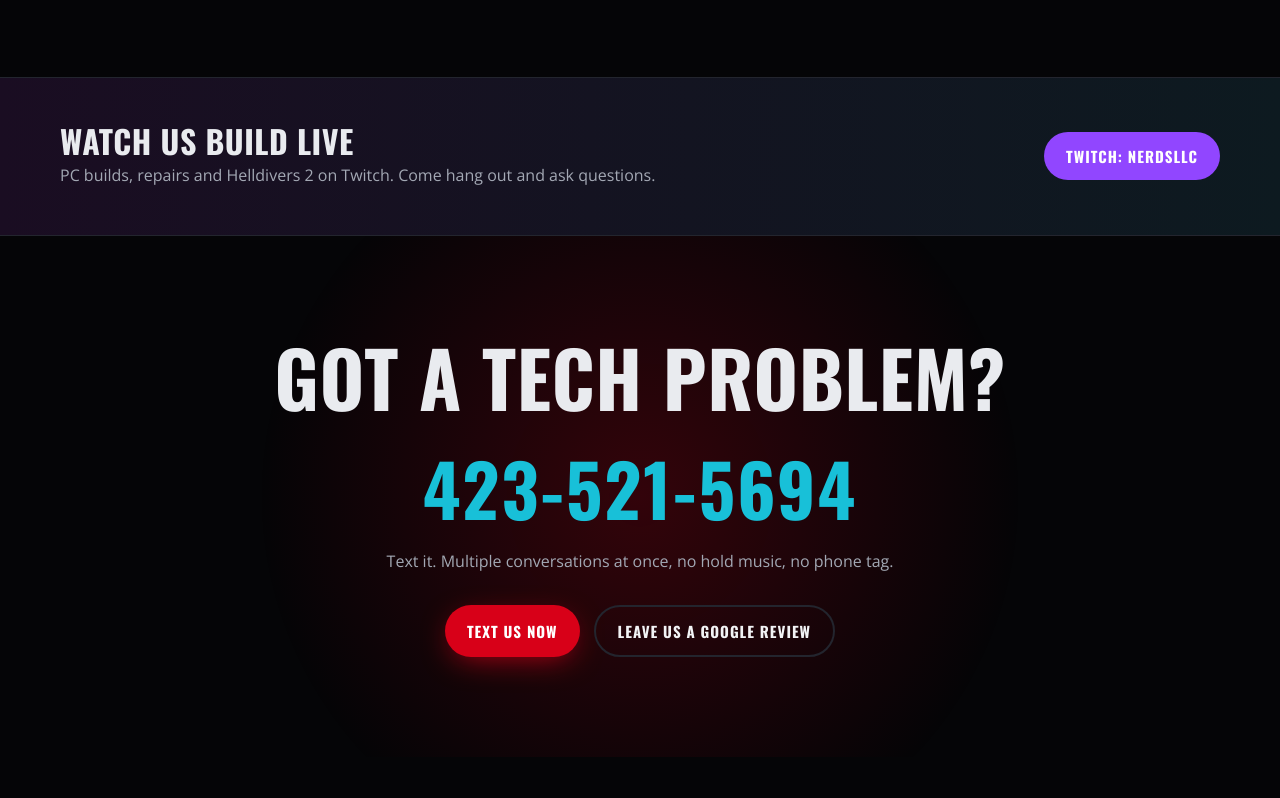
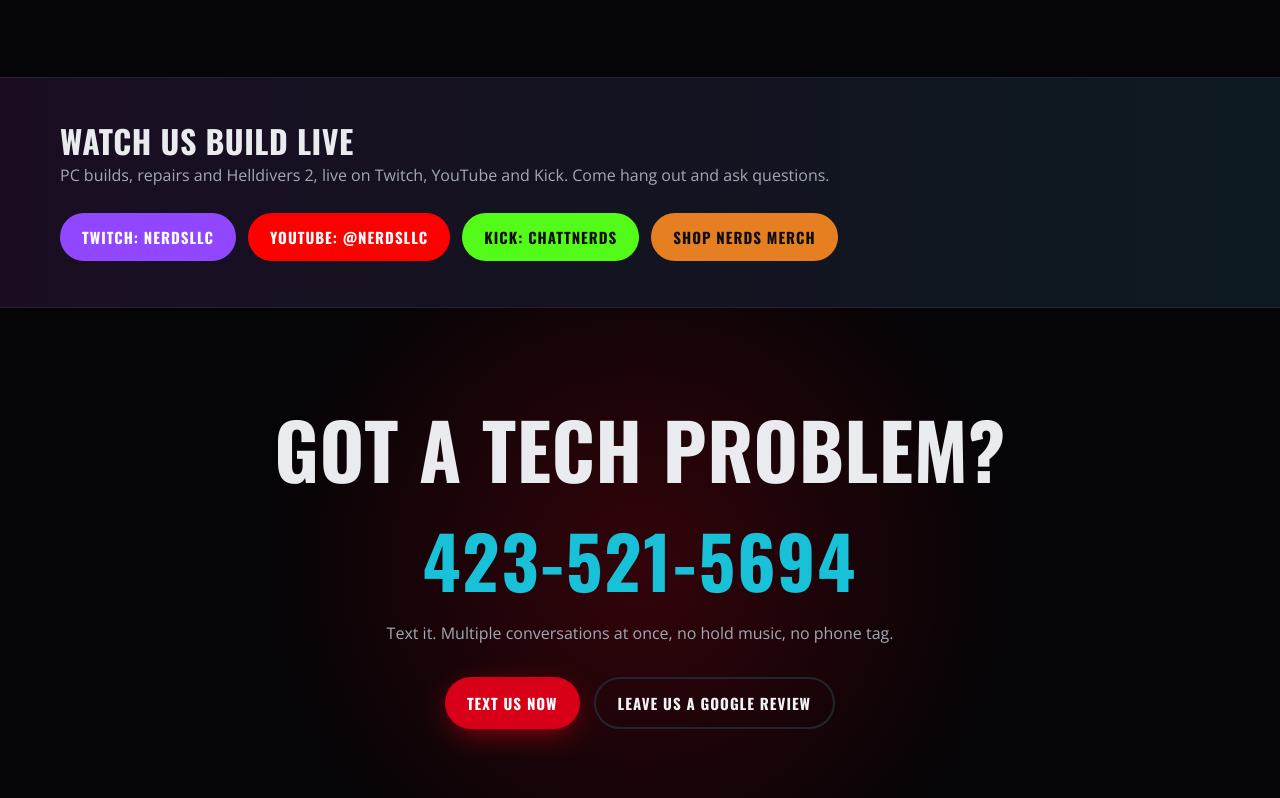
Before and after one commit to 1r0nch3f/NERDSwebpage, a plain HTML site: page index.html in a window 1280 px wide. Shown: the part 5602-6400 px from the top of the page. Drawn offline with nearby package versions, Linux system fonts and the light colour scheme; no server answers.

Commit message:
Homepage: live on Twitch, YouTube and Kick + merch button in the stream band

```diff
--- a/index.html
+++ b/index.html
@@ -193,7 +193,8 @@ section{padding:80px 0}
 .review figcaption strong{color:var(--fg);display:block;font:600 18px Oswald;letter-spacing:.5px}
 .gscore{margin-top:22px;display:flex;align-items:center;justify-content:space-between;gap:16px;flex-wrap:wrap}
 .gscore .big5{font:700 30px Oswald;color:var(--fg)}.gscore .big5 span{color:var(--yellow);letter-spacing:2px;margin-left:10px;font-size:22px}
-.btn-twitch{background:#9146ff;color:#fff}
+.btn-twitch{background:#9146ff;color:#fff}.btn-yt{background:#FF0000;color:#fff}.btn-kick{background:#53FC18;color:#0d0d0d}.btn-merch{background:#E67E22;color:#0d0d0d}
+.stream .btns{display:flex;gap:12px;flex-wrap:wrap}
 
 /* BIG CTA */
 .big{text-align:center;padding:100px 0;position:relative;overflow:hidden}
@@ -403,8 +404,13 @@ html.js .reveal.in{opacity:1;transform:none}
 </div></section>
 
 <div class="stream"><div class="wrap">
-  <div><h3>Watch us build live</h3><p>PC builds, repairs and Helldivers 2 on Twitch. Come hang out and ask questions.</p></div>
-  <a class="btn btn-twitch" href="https://www.twitch.tv/nerdsllc">Twitch: nerdsllc</a>
+  <div><h3>Watch us build live</h3><p>PC builds, repairs and Helldivers 2, live on Twitch, YouTube and Kick. Come hang out and ask questions.</p></div>
+  <div class="btns">
+    <a class="btn btn-twitch" href="https://www.twitch.tv/nerdsllc">Twitch: nerdsllc</a>
+    <a class="btn btn-yt" href="https://www.youtube.com/@NERDSLLC">YouTube: @NERDSLLC</a>
+    <a class="btn btn-kick" href="https://kick.com/chattnerds">Kick: chattnerds</a>
+    <a class="btn btn-merch" href="https://nerds-vzh-shop.fourthwall.com">Shop NERDS merch</a>
+  </div>
 </div></div>
 
 <section class="big"><div class="wrap">
```
Also changed, not shown: welcome.html (+9 -3 lines).
